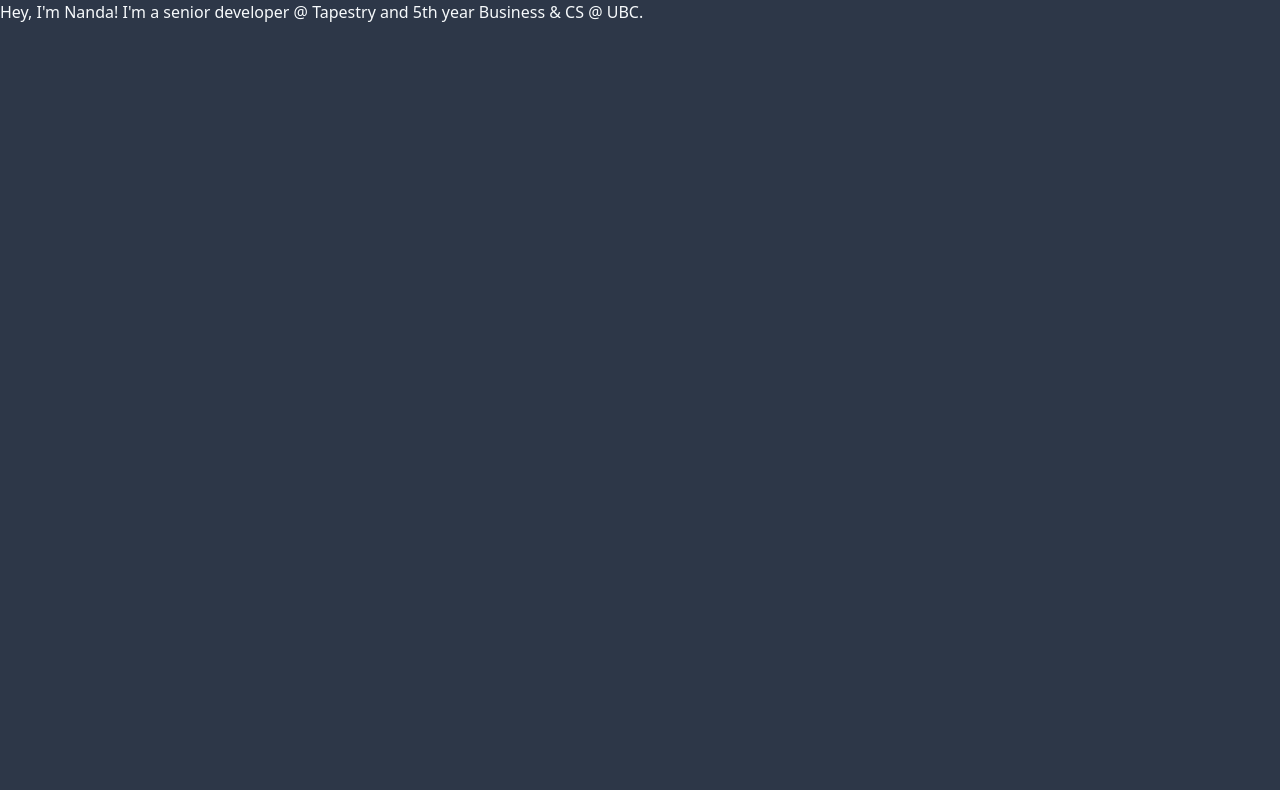
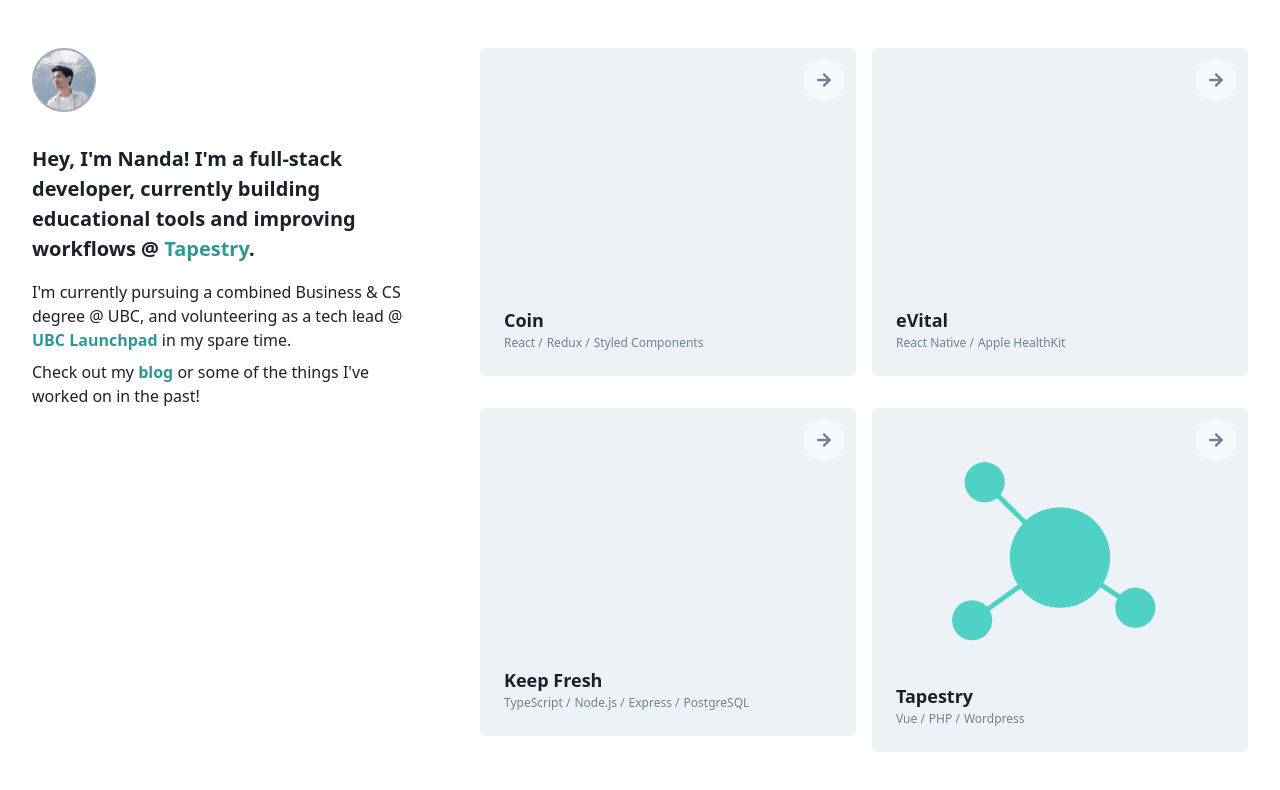
Before and after one commit to nandanmen/me, a Gatsby site: page / in a window 1280 px wide. Built offline with nearby package versions, Linux system fonts and the light colour scheme; Gatsby itself is replaced by a stand-in of ours.

Commit message:
feat: add homepage (#1)

```diff
--- a/gatsby-config.js
+++ b/gatsby-config.js
@@ -23,6 +23,19 @@ module.exports = {
         path: `${__dirname}/src/content`,
       },
     },
-    `gatsby-transformer-remark`,
+    {
+      resolve: `gatsby-transformer-remark`,
+      options: {
+        plugins: [
+          {
+            resolve: 'gatsby-remark-external-links',
+            options: {
+              target: '_blank',
+              rel: 'nofollow',
+            },
+          },
+        ],
+      },
+    },
   ],
 }
--- /dev/null
+++ b/src/components/Tapestry.tsx
@@ -0,0 +1,35 @@
+import React from 'react'
+
+export default function Tapestry() {
+  const center = { x: 50, y: 50 }
+  const nodes = [
+    { x: 80, y: 70 },
+    { x: 20, y: 20 },
+    { x: 15, y: 75 },
+  ]
+
+  return (
+    <svg className="fill-current text-teal-400 w-full" viewBox="0 0 100 100">
+      {nodes.map(({ x, y }) => (
+        <line
+          key={`link-${x}-${y}`}
+          strokeWidth="2"
+          stroke="currentColor"
+          x1={x}
+          x2={center.x}
+          y1={y}
+          y2={center.y}
+        ></line>
+      ))}
+      <circle r="20" cx={center.x} cy={center.y}></circle>
+      {nodes.map(node => (
+        <circle
+          key={`${node.x}-${node.y}`}
+          r="8"
+          cx={node.x}
+          cy={node.y}
+        ></circle>
+      ))}
+    </svg>
+  )
+}
--- a/src/content/about.md
+++ b/src/content/about.md
@@ -1 +1 @@
-Hey, I'm Nanda! I'm a senior developer @ [Tapestry](https://tapestry-tool.com/) and 5th year Business & CS @ [UBC](https://www.ubc.ca/).
+Hey, I'm Nanda! I'm a full-stack developer, currently building educational tools and improving workflows @ [Tapestry](https://tapestry-tool.com/).
--- /dev/null
+++ b/src/content/description.md
@@ -0,0 +1,3 @@
+I'm currently pursuing a combined Business & CS degree @ UBC, and volunteering as a tech lead @ [UBC Launchpad](https://ubclaunchpad.com/) in my spare time.
+
+Check out my [blog](./blog) or some of the things I've worked on in the past!
--- /dev/null
+++ b/src/content/projects/coin.md
@@ -0,0 +1,11 @@
+---
+path: /projects/coin
+title: Coin
+tech: [React, Redux, Styled Components]
+github: https://github.com/narendrasss/coin-v2
+link: https://narendras-coin.netlify.com
+color: b5f5ec
+cover: ./coin.png
+---
+
+A web app for visualizing and managing money. Allows you to easily add expenses, create budgets and manage bank accounts. View historical transactional data and your monthly budget progress.
--- /dev/null
+++ b/src/content/projects/evital.md
@@ -0,0 +1,10 @@
+---
+path: /projects/russ
+title: eVital
+tech: [React Native, Apple HealthKit]
+github: https://github.com/narendrasss/russ-vocab
+color: 1890ff
+cover: ./russ.png
+---
+
+A Russian-English dictionary native iOS/Android app. Built off a struggle of finding the correct words to use when writing essays. Data comes from the Yandex API.
--- /dev/null
+++ b/src/content/projects/keepfresh.md
@@ -0,0 +1,10 @@
+---
+path: /projects/music
+title: Keep Fresh
+tech: [TypeScript, Node.js, Express, PostgreSQL]
+github: https://github.com/narendrasss/music
+color: d3adf7
+cover: ./music.png
+---
+
+Web app for browsing music off a custom SQL database. Allows you to like music, create playlists, browse and follow artists.
--- /dev/null
+++ b/src/content/projects/tapestry.md
@@ -0,0 +1,10 @@
+---
+title: Tapestry
+tech: [Vue, PHP, Wordpress]
+github: https://github.com/narendrasss/coin-v2
+link: https://narendras-coin.netlify.com
+color: b5f5ec
+cover: ./coin.png
+---
+
+A web app for visualizing and managing money. Allows you to easily add expenses, create budgets and manage bank accounts. View historical transactional data and your monthly budget progress.
--- /dev/null
+++ b/src/css/Home.module.scss
@@ -0,0 +1,59 @@
+$lg-breakpoint: 1024px;
+
+.main {
+  @media (min-width: $lg-breakpoint) {
+    height: 100vh;
+  }
+}
+
+.about {
+  @media (min-width: $lg-breakpoint) {
+    flex: 1;
+  }
+}
+
+.description {
+  > * {
+    @apply mb-2;
+  }
+
+  a {
+    @apply font-semibold;
+  }
+}
+
+.project {
+  height: 20rem;
+  transition: all 0.2s ease-out;
+  transform: scale(1);
+
+  &:hover {
+    transform: scale(1.02);
+  }
+
+  @media (min-width: $lg-breakpoint) {
+    height: 100%;
+  }
+}
+
+.project_button {
+  top: 0.75rem;
+  right: 0.75rem;
+}
+
+.project_list_item {
+  &:last-child {
+    margin-bottom: 0;
+  }
+
+  @media (min-width: $lg-breakpoint) {
+    flex: 1;
+    margin-bottom: 0;
+  }
+}
+
+.project_list {
+  @media (min-width: $lg-breakpoint) {
+    flex: 2;
+  }
+}
--- a/src/css/index.scss
+++ b/src/css/index.scss
@@ -3,5 +3,11 @@
 @tailwind utilities;
 
 body {
-  @apply bg-gray-800 text-gray-100;
+  @apply text-gray-900;
+  -webkit-font-smoothing: antialiased;
+  text-shadow: 1px 1px 1px rgba(0, 0, 0, 0.004);
 }
+
+a {
+  @apply text-teal-600;
+}
--- /dev/null
+++ b/src/hooks/useMeta.ts
@@ -0,0 +1,25 @@
+import { useStaticQuery, graphql } from 'gatsby'
+
+type MetaContent = {
+  about: {
+    html: string
+  }
+  description: {
+    html: string
+  }
+}
+
+export default function useMeta() {
+  return useStaticQuery<MetaContent>(graphql`
+    query MetaQuery {
+      about: markdownRemark(fileAbsolutePath: { regex: "/about/i" }) {
+        html
+      }
+      description: markdownRemark(
+        fileAbsolutePath: { regex: "/description/i" }
+      ) {
+        html
+      }
+    }
+  `)
+}
--- /dev/null
+++ b/src/hooks/useProjects.ts
@@ -0,0 +1,39 @@
+import { useStaticQuery, graphql } from 'gatsby'
+
+export type Project = {
+  id: string
+  html: string
+  frontmatter: {
+    color: string
+    cover: string
+    github: string
+    link: string | null
+    tech: string[]
+    title: string
+  }
+}
+
+export default function useProjects(): Project[] {
+  const data = useStaticQuery(graphql`
+    query ProjectsQuery {
+      allMarkdownRemark(filter: { fileAbsolutePath: { regex: "/projects/" } }) {
+        edges {
+          node {
+            html
+            frontmatter {
+              color
+              cover
+              github
+              link
+              tech
+              title
+            }
+          }
+        }
+      }
+    }
+  `)
+  return data.allMarkdownRemark.edges.map(
+    (edge: { node: Project }) => edge.node
+  )
+}
--- a/src/pages/index.tsx
+++ b/src/pages/index.tsx
@@ -1,33 +1,89 @@
 import React from 'react'
-import { graphql, PageProps } from 'gatsby'
+import clsx from 'clsx'
+import { FontAwesomeIcon } from '@fortawesome/react-fontawesome'
+import { faArrowRight } from '@fortawesome/free-solid-svg-icons'
 
-type PageData = {
-  about: {
-    edges: Array<{
-      node: {
-        html: string
-      }
-    }>
-  }
-}
+import Tapestry from '../components/Tapestry'
+import styles from '../css/Home.module.scss'
+import useMeta from '../hooks/useMeta'
+import useProjects, { Project } from '../hooks/useProjects'
 
-export default function Home({ data }: PageProps<PageData>) {
-  const { html } = data.about.edges[0].node
+export default function Home() {
+  const { about, description } = useMeta()
+  const projects = useProjects()
   return (
-    <main>
-      <header dangerouslySetInnerHTML={{ __html: html }} />
+    <main
+      className={clsx(
+        'bg-white px-8 py-12 my-0 mx-auto max-w-screen-sm lg:flex lg:max-w-screen-xl',
+        styles.main
+      )}
+    >
+      <aside className={clsx('lg:mr-16', styles.about)}>
+        <img
+          className="w-16 h-16 bg-gray-500 mb-8 rounded-full border-gray-500 border-2 object-cover"
+          src="./avatar.jpg"
+        />
+        <section className="mb-8 lg:col-start-1 lg:col-span-2">
+          <div
+            className="text-xl font-semibold mb-4"
+            dangerouslySetInnerHTML={{ __html: about.html }}
+          />
+          <div
+            className={styles.description}
+            dangerouslySetInnerHTML={{ __html: description.html }}
+          />
+        </section>
+      </aside>
+      <ul
+        className={clsx(
+          'lg:grid lg:grid-cols-2 lg:grid-rows-2 lg:gap-4',
+          styles.project_list
+        )}
+      >
+        {projects.map(project => (
+          <li
+            key={project.id}
+            className={clsx('mb-4', styles.project_list_item)}
+          >
+            <ProjectCard {...project} />
+          </li>
+        ))}
+      </ul>
     </main>
   )
 }
 
-export const pageQuery = graphql`
-  query HomeQuery {
-    about: allMarkdownRemark {
-      edges {
-        node {
-          html
-        }
-      }
-    }
+function ProjectCard({ frontmatter }: Project) {
+  const components: Record<string, () => JSX.Element> = {
+    Tapestry,
   }
-`
+  const Component = components[frontmatter.title]
+  return (
+    <section
+      className={clsx(
+        'p-6 rounded-md bg-gray-200 flex flex-col-reverse justify-between relative',
+        styles.project
+      )}
+    >
+      <header>
+        <h1 className="text-lg font-semibold">{frontmatter.title}</h1>
+        <p className="text-xs text-gray-600 font-light">
+          {frontmatter.tech.map((name, index) => (
+            <span className="mr-1" key={name}>
+              {name} {index === frontmatter.tech.length - 1 ? '' : ' /'}
+            </span>
+          ))}
+        </p>
+      </header>
+      {Component && <Component />}
+      <button
+        className={clsx(
+          'w-10 h-10 bg-gray-100 absolute rounded-full text-gray-600',
+          styles.project_button
+        )}
+      >
+        <FontAwesomeIcon icon={faArrowRight} />
+      </button>
+    </section>
+  )
+}
```
Also changed, not shown: package.json (+7 -1 lines), tsconfig.json (added, +13 -0 lines), static/avatar.jpg (added), 1 other file.
